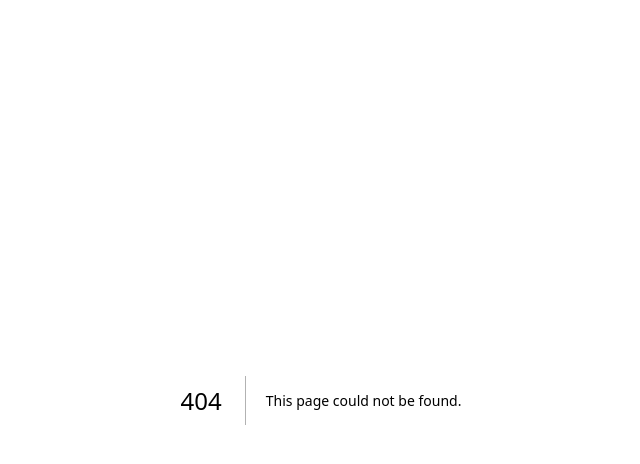
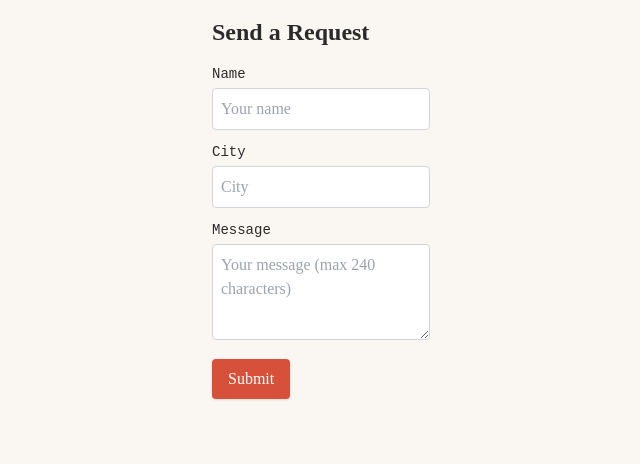
Before and after one commit to paulmartincurry/WorkersRadio, a Next.js app: page /requests in a window 1280 px wide. Before the commit this address had no page. Shown: the top 464 px of the page, without its empty margins (319-959 px from the left). Built offline with nearby package versions, Linux system fonts and the light colour scheme.

Commit message:
Create page.tsx

```diff
--- /dev/null
+++ b/app/requests/page.tsx
@@ -0,0 +1,70 @@
+'use client';
+import { useState } from 'react';
+
+export default function RequestPage() {
+  const [submitted, setSubmitted] = useState(false);
+
+  const handleSubmit = (e: React.FormEvent<HTMLFormElement>) => {
+    e.preventDefault();
+    // In a full implementation you'd send the data to your API here.
+    setSubmitted(true);
+  };
+
+  return (
+    <main className="max-w-lg mx-auto p-4 space-y-4">
+      <h1 className="text-2xl font-bold">Send a Request</h1>
+      {submitted ? (
+        <p className="text-olive">Thanks! Comrade LoFi will review your message soon.</p>
+      ) : (
+        <form onSubmit={handleSubmit} className="space-y-3">
+          <div>
+            <label className="block mb-1 font-mono text-sm" htmlFor="name">
+              Name
+            </label>
+            <input
+              type="text"
+              id="name"
+              name="name"
+              placeholder="Your name"
+              maxLength={80}
+              required
+              className="w-full p-2 border border-gray-300 rounded"
+            />
+          </div>
+          <div>
+            <label className="block mb-1 font-mono text-sm" htmlFor="city">
+              City
+            </label>
+            <input
+              type="text"
+              id="city"
+              name="city"
+              placeholder="City"
+              maxLength={80}
+              className="w-full p-2 border border-gray-300 rounded"
+            />
+          </div>
+          <div>
+            <label className="block mb-1 font-mono text-sm" htmlFor="message">
+              Message
+            </label>
+            <textarea
+              id="message"
+              name="message"
+              placeholder="Your message (max 240 characters)"
+              maxLength={240}
+              required
+              className="w-full p-2 border border-gray-300 rounded h-24"
+            ></textarea>
+          </div>
+          <button
+            type="submit"
+            className="bg-unionRed text-white px-4 py-2 rounded shadow hover:bg-red-600"
+          >
+            Submit
+          </button>
+        </form>
+      )}
+    </main>
+  );
+}
```
